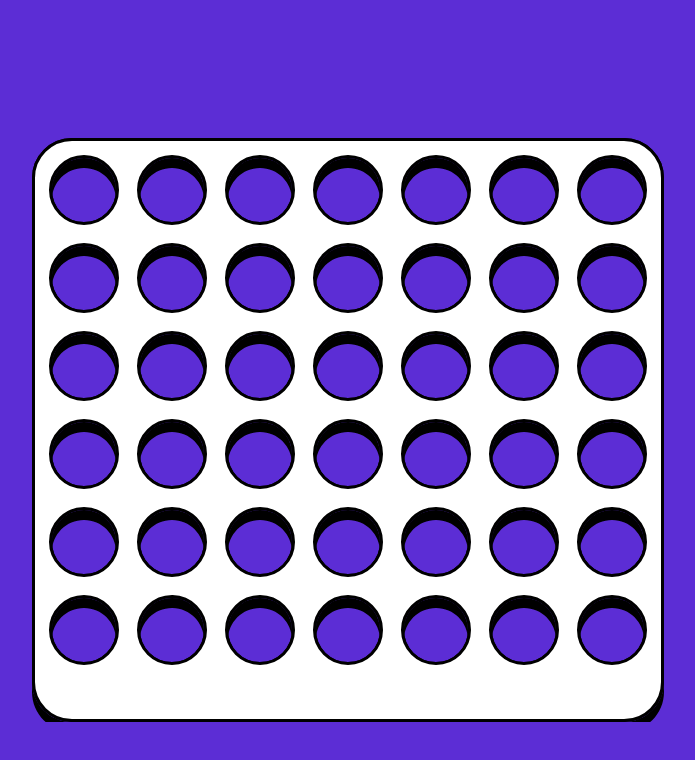
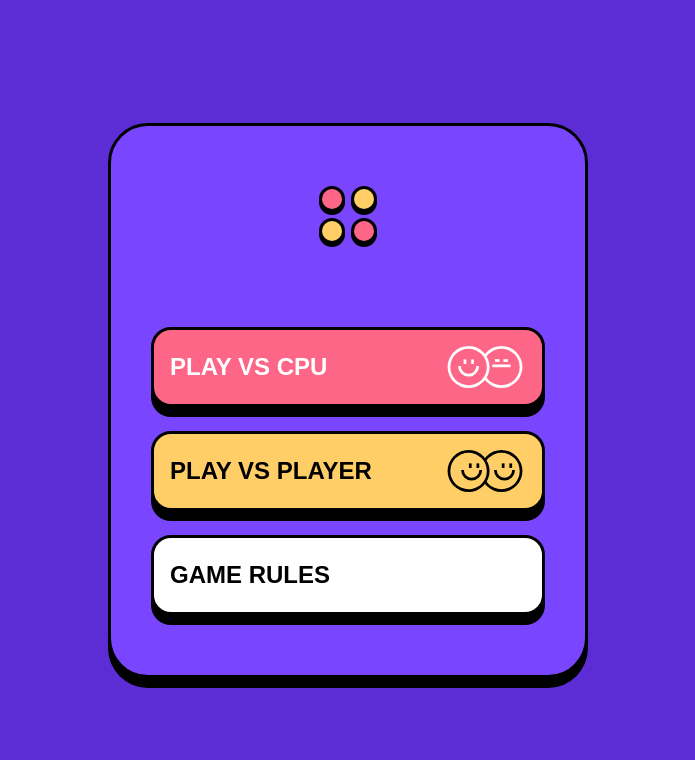
Before and after one commit to AlbaOngaro/connect-four-game, a Next.js app: page / in a window 1280 px wide. Shown: the top 760 px of the page, without its empty margins (292-987 px from the left). Built offline with nearby package versions, Linux system fonts and the light colour scheme.

Commit message:
feat: added rules dialog

```diff
--- /dev/null
+++ b/src/components/button/Button.styles.ts
@@ -0,0 +1,42 @@
+import { css } from "@emotion/react";
+
+import { Variant } from "./Button";
+
+export const button = (variant: Variant) => [
+  css`
+    border-radius: 20px;
+    border: 3px solid var(--black, #000);
+    box-shadow: 0px 10px 0px 0px #000;
+    padding: 16px;
+    font-size: 24px;
+    font-style: normal;
+    font-weight: 700;
+    line-height: normal;
+		transition: all .3s ease-in-out;
+
+    &:focus {
+      outline: none;
+    }
+
+    &:hover {
+			cursor: pointer;
+      border: 3px solid var(--dark-purple, #5c2dd5);
+      box-shadow: 0px 10px 0px 0px #5c2dd5;
+    }
+  `,
+  variant === "primary" &&
+    css`
+      background: var(--yellow, #ffce67);
+      color: var(--black, #000);
+    `,
+  variant === "secondary" &&
+    css`
+      background: var(--white, #fff);
+      color: var(--black, #000);
+    `,
+  variant === "danger" &&
+    css`
+      background: var(--red, #fd6687);
+      color: var(--white, #fff);
+    `,
+];
--- /dev/null
+++ b/src/components/button/Button.tsx
@@ -0,0 +1,20 @@
+import { ButtonHTMLAttributes, DetailedHTMLProps } from "react";
+
+import * as styles from './Button.styles';
+
+export type Variant = "primary" | "secondary" | "danger";
+
+interface Props
+  extends Omit<
+    DetailedHTMLProps<
+      ButtonHTMLAttributes<HTMLButtonElement>,
+      HTMLButtonElement
+    >,
+    "ref"
+  > {
+  variant: Variant;
+}
+
+export function Button({ variant, ...rest }: Props) {
+  return <button css={styles.button(variant)} {...rest} />;
+}
--- /dev/null
+++ b/src/components/card/Card.styles.ts
@@ -0,0 +1,10 @@
+import { css } from "@emotion/react";
+
+export const card = css`
+  border-radius: 40px;
+  border: 3px solid var(--black, #000);
+  background: var(--purple, #7945ff);
+  box-shadow: 0px 10px 0px 0px #000;
+	width: 480px;
+	padding: 60px 40px;
+`;
--- /dev/null
+++ b/src/components/card/Card.tsx
@@ -0,0 +1,15 @@
+import { PropsWithChildren } from "react";
+
+import * as styles from "./Card.styles";
+
+interface Props extends PropsWithChildren {
+  className?: string;
+}
+
+export function Card({ children, className }: Props) {
+  return (
+    <article css={styles.card} className={className}>
+      {children}
+    </article>
+  );
+}
--- a/src/components/grid/header/GridHeader.styles.ts
+++ b/src/components/grid/header/GridHeader.styles.ts
@@ -15,7 +15,7 @@ export const button = css`
   padding: 0;
 	opacity: 0;
 
-  &:hover {
+  &:hover:not(:disabled) {
 		outline: none;
 		opacity: 1;
   }
--- a/src/components/grid/header/GridHeader.tsx
+++ b/src/components/grid/header/GridHeader.tsx
@@ -44,8 +44,16 @@ export function GridHeader({ grid, setGrid }: Props) {
 
   return (
     <header css={styles.header}>
-      {grid[0].map((_, i) => (
-        <button css={styles.button} onClick={() => addPieceAtColumn(i)} key={i}>
+      {grid[0].map((_, i) => {
+        const disabled = grid.every((row) => row[i] !== 0);
+
+        return (
+          <button
+            disabled={disabled}
+            css={styles.button}
+            onClick={() => addPieceAtColumn(i)}
+            key={i}
+          >
             {/* eslint-disable-next-line @next/next/no-img-element */}
             <img
               src={
@@ -56,7 +64,8 @@ export function GridHeader({ grid, setGrid }: Props) {
               alt="marker"
             />
           </button>
-      ))}
+        )
+      })}
     </header>
   );
 }
--- /dev/null
+++ b/src/components/pages/home/HomePage.styles.ts
@@ -0,0 +1,107 @@
+import { css } from "@emotion/react";
+
+export const container = css`
+  display: flex;
+  justify-content: center;
+  align-items: center;
+  height: 100vh;
+  width: 100vw;
+`;
+
+export const header = css`
+  width: 100%;
+  display: flex;
+  justify-content: center;
+  margin-bottom: 80px;
+`;
+
+export const main = css`
+  display: grid;
+  grid-auto-rows: 1fr;
+  gap: 24px;
+`;
+
+export const button = css`
+  text-align: left;
+  display: flex;
+  align-items: center;
+  justify-content: space-between;
+
+  & img {
+    width: 82px;
+    height: 42px;
+  }
+`;
+
+export const dialog = css`
+  border-radius: 40px;
+  border: 3px solid var(--black, #000);
+  background: var(--white, #fff);
+  box-shadow: 0px 10px 0px 0px #000;
+  width: 480px;
+  flex-shrink: 0;
+  padding: 32px;
+	position: relative;
+	overflow: visible;
+
+	&::backdrop {
+		background: var(--purple, #7945FF);
+	}
+
+	&:focus {
+		outline: none;
+	}
+
+  & h2 {
+    color: var(--black, #000);
+    text-align: center;
+    font-size: 56px;
+    font-family: Space Grotesk;
+    font-style: normal;
+    font-weight: 700;
+    line-height: normal;
+    margin: 0 0 32px;
+  }
+
+  & h6 {
+    color: var(--purple, #7945ff);
+    font-size: 20px;
+    font-family: Space Grotesk;
+    font-style: normal;
+    font-weight: 700;
+    line-height: normal;
+    margin: 0 0 16px;
+  }
+
+  & p {
+    color: var(--black, #000);
+    font-size: 16px;
+    font-family: Space Grotesk;
+    font-style: normal;
+    font-weight: 500;
+    line-height: normal;
+  }
+
+	& ol {
+		padding: 0 0 0 16px;
+		& li {
+
+			&::marker {
+				margin-right: 8px;
+			}
+		}
+	}
+
+	& button {
+		width: 64px;
+		height: 64px;
+		padding: 0;
+		margin: 0;
+		position: absolute;
+		bottom: -32px;
+		left: 50%;
+		transform: translateX(-50%);
+		border-radius: 100vw;
+		overflow: hidden;
+	}
+`;
--- a/src/components/pages/home/HomePage.tsx
+++ b/src/components/pages/home/HomePage.tsx
@@ -1,10 +1,59 @@
-import { Grid } from 'components/grid/Grid';
-import * as styles from './Home.styles';
+/* eslint-disable @next/next/no-img-element */
+import { Card } from "components/card/Card";
+import { Button } from "components/button/Button";
+
+import * as styles from "./HomePage.styles";
+import { useRef } from "react";
 
 export function HomePage() {
+  const dialog = useRef<HTMLDialogElement>(null);
+
   return (
     <section css={styles.container}>
-      <Grid />
+      <Card>
+        <header css={styles.header}>
+          <img src="/images/logo.svg" alt="logo" />
+        </header>
+        <main css={styles.main}>
+          <Button css={styles.button} variant="danger">
+            PLAY VS CPU <img src="/images/player-vs-cpu.svg" alt="PvC" />
+          </Button>
+          <Button css={styles.button} variant="primary">
+            PLAY VS PLAYER <img src="/images/player-vs-player.svg" alt="PvP" />
+          </Button>
+          <Button
+            css={styles.button}
+            variant="secondary"
+            onClick={() => dialog.current?.showModal()}
+          >
+            GAME RULES
+          </Button>
+        </main>
+      </Card>
+
+      <dialog css={styles.dialog} ref={dialog}>
+        <h2>Rules</h2>
+        <h6>OBJECTIVE</h6>
+        <p>
+          Be the first player to connect 4 of the same colored discs in a row
+          (either vertically, horizontally, or diagonally).
+        </p>
+        <h6>HOW TO PLAY</h6>
+        <ol>
+          <li>Red goes first in the first game.</li>
+          <li>
+            Players must alternate turns, and only one disc can be dropped in
+            each turn.{" "}
+          </li>
+          <li>The game ends when there is a 4-in-a-row or a stalemate.</li>
+          <li>
+            The starter of the previous game goes second on the next game.
+          </li>
+        </ol>
+        <Button variant="danger" onClick={() => dialog.current?.close()}>
+          ✓
+        </Button>
+      </dialog>
     </section>
   );
 }
--- /dev/null
+++ b/src/pages/game.tsx
@@ -0,0 +1,3 @@
+import { GamePage } from 'components/pages/game/GamePage';
+
+export default GamePage;
```
Also changed, not shown: src/components/pages/game/GamePage.tsx (added, +10 -0 lines), src/components/pages/game/GamePage.styles.ts (renamed from src/components/pages/home/Home.styles.ts). Lines whose indentation alone changed are shown as unchanged.
